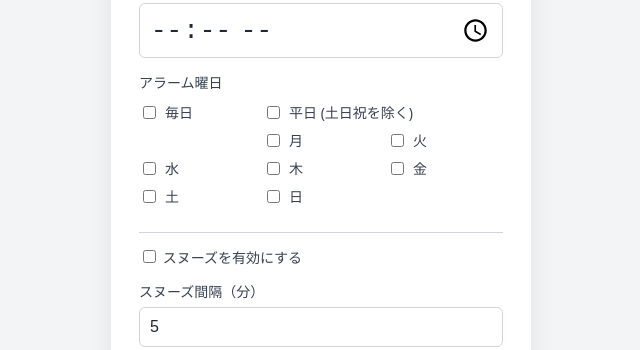
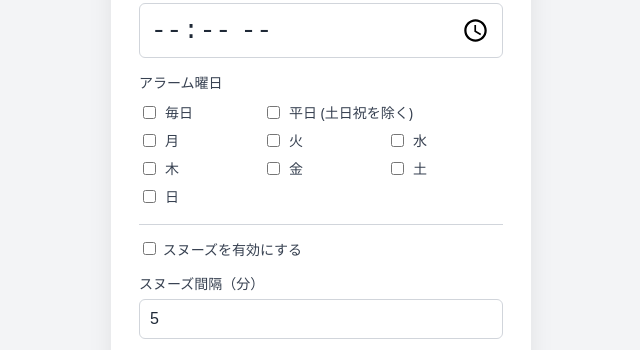
Before and after one commit to kakita7215/PASMO_PJ_STDY, a website: page public/index.html in a window 1280 px wide. Shown: the part 392-742 px from the top of the page, without its empty margins (319-959 px from the left). Drawn offline with Linux system fonts and the light colour scheme.

Commit message:
Update index.html

```diff
--- a/public/index.html
+++ b/public/index.html
@@ -132,6 +132,11 @@ input[type="number"] {
 .day-grid {
   display: grid;
   grid-template-columns: repeat(3, minmax(0, 1fr));
+  grid-template-areas:
+    "everyday weekdays weekdays"
+    "mon tue wed"
+    "thu fri sat"
+    "sun empty1 empty2";
   gap: 8px;
   margin-top: 10px;
   font-size: 13px;
@@ -147,9 +152,20 @@ input[type="number"] {
 }
 
 .day-grid .day-wide {
-  grid-column: span 2;
+  grid-area: weekdays;
   white-space: nowrap;
 }
+
+.day-grid .day-everyday { grid-area: everyday; }
+.day-grid .day-mon { grid-area: mon; }
+.day-grid .day-tue { grid-area: tue; }
+.day-grid .day-wed { grid-area: wed; }
+.day-grid .day-thu { grid-area: thu; }
+.day-grid .day-fri { grid-area: fri; }
+.day-grid .day-sat { grid-area: sat; }
+.day-grid .day-sun { grid-area: sun; }
+.day-grid .day-empty-1 { grid-area: empty1; }
+.day-grid .day-empty-2 { grid-area: empty2; }
 
 button {
   width: 100%;
@@ -224,18 +240,17 @@ function setTheme(mode) {
 
     <label>アラーム曜日</label>
     <div class="day-grid" id="alarmDays">
-      <label><input type="checkbox" id="alarmEveryday">毎日</label>
+      <label class="day-everyday"><input type="checkbox" id="alarmEveryday">毎日</label>
       <label class="day-wide"><input type="checkbox" id="alarmWeekdays">平日 (土日祝を除く)</label>
-      <span></span>
-      <label><input type="checkbox" data-day="mon">月</label>
-      <label><input type="checkbox" data-day="tue">火</label>
-      <label><input type="checkbox" data-day="wed">水</label>
-      <label><input type="checkbox" data-day="thu">木</label>
-      <label><input type="checkbox" data-day="fri">金</label>
-      <label><input type="checkbox" data-day="sat">土</label>
-      <label><input type="checkbox" data-day="sun">日</label>
-      <span></span>
-      <span></span>
+      <label class="day-mon"><input type="checkbox" data-day="mon">月</label>
+      <label class="day-tue"><input type="checkbox" data-day="tue">火</label>
+      <label class="day-wed"><input type="checkbox" data-day="wed">水</label>
+      <label class="day-thu"><input type="checkbox" data-day="thu">木</label>
+      <label class="day-fri"><input type="checkbox" data-day="fri">金</label>
+      <label class="day-sat"><input type="checkbox" data-day="sat">土</label>
+      <label class="day-sun"><input type="checkbox" data-day="sun">日</label>
+      <span class="day-empty-1"></span>
+      <span class="day-empty-2"></span>
     </div>
 
     <hr class="section-divider">
```
